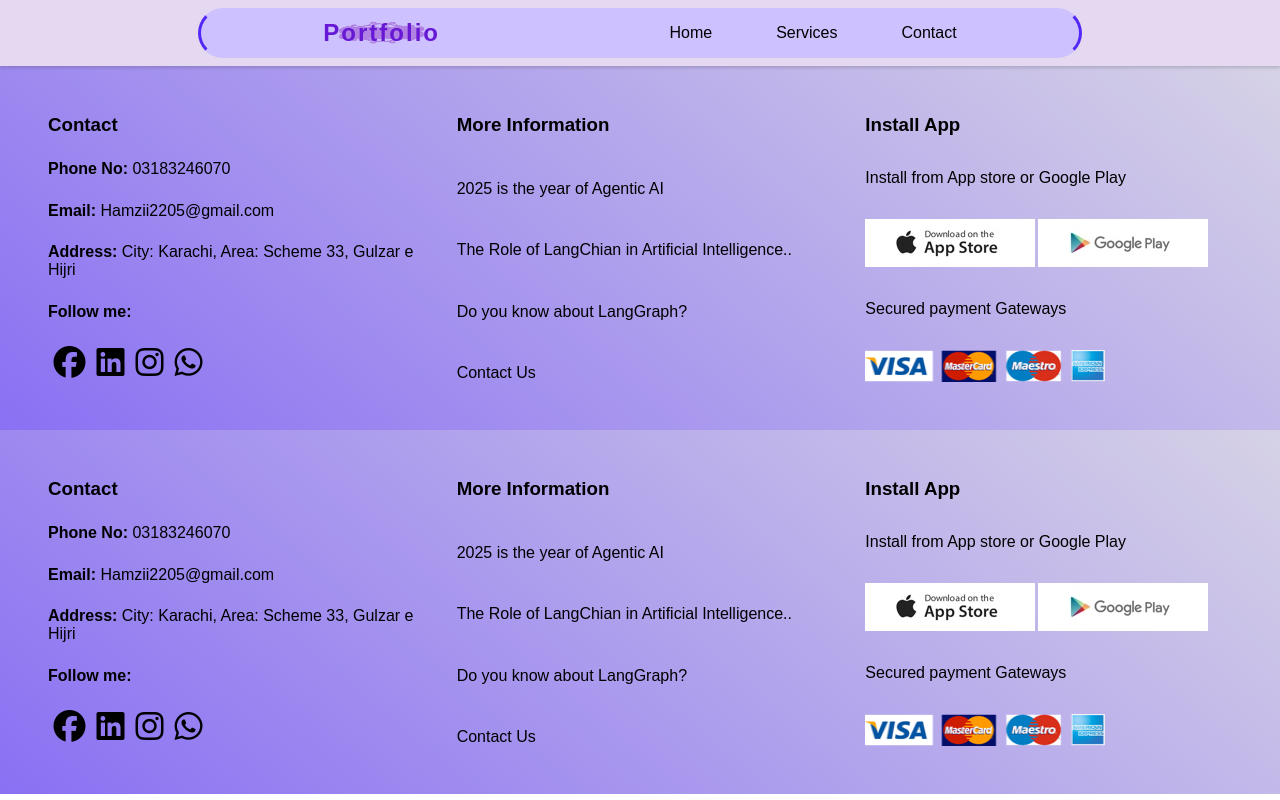
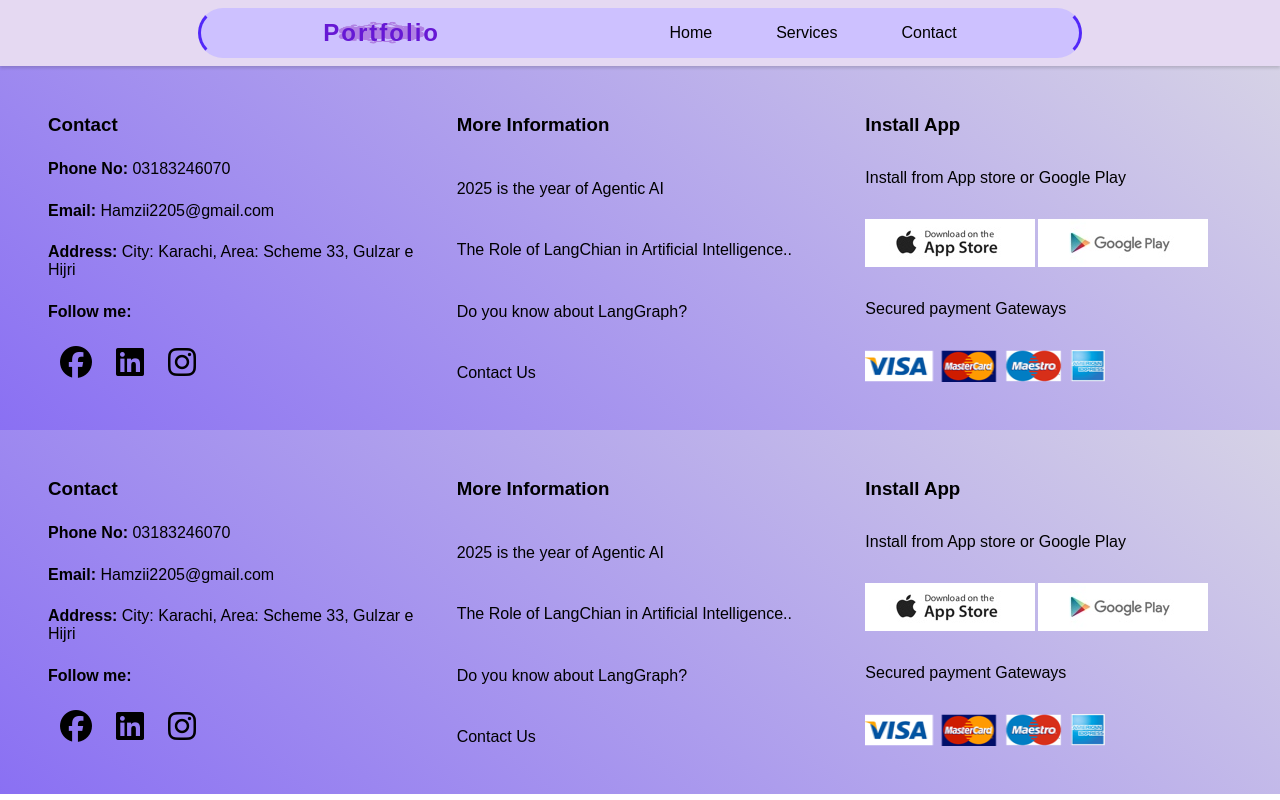
Before and after one commit to HamzaShabir0786/GIAIC-Q2-NextJS-Assignments, a Next.js app in the folder next-js-portfolio-with-custom-css/portfolio/: page /components/footer in a window 1280 px wide. Built offline with nearby package versions, Linux system fonts and the light colour scheme.

Commit message:
remove whatsapp icon

```diff
--- a/next-js-portfolio-with-custom-css/portfolio/src/app/components/footer/page.tsx
+++ b/next-js-portfolio-with-custom-css/portfolio/src/app/components/footer/page.tsx
@@ -42,9 +42,6 @@ export default function Footer() {
                 target="_blank"
               >
                 <i className="fa-brands fab fa-instagram"></i>
-              </a>
-              <a href="https:/wa.me/+9203183246070" target="_blank">
-                <i className="fa-brands fab fa-whatsapp"></i>
               </a>
             </div>
           </div>
```
Also changed, not shown: next-js-portfolio-with-custom-css/portfolio/src/app/globals.css (+0 -20 lines).
